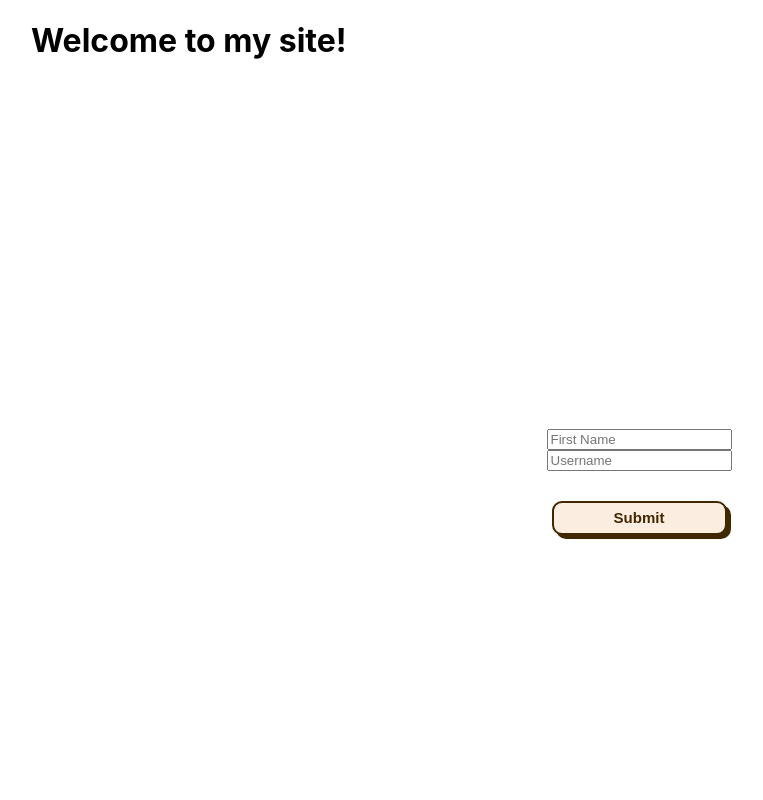
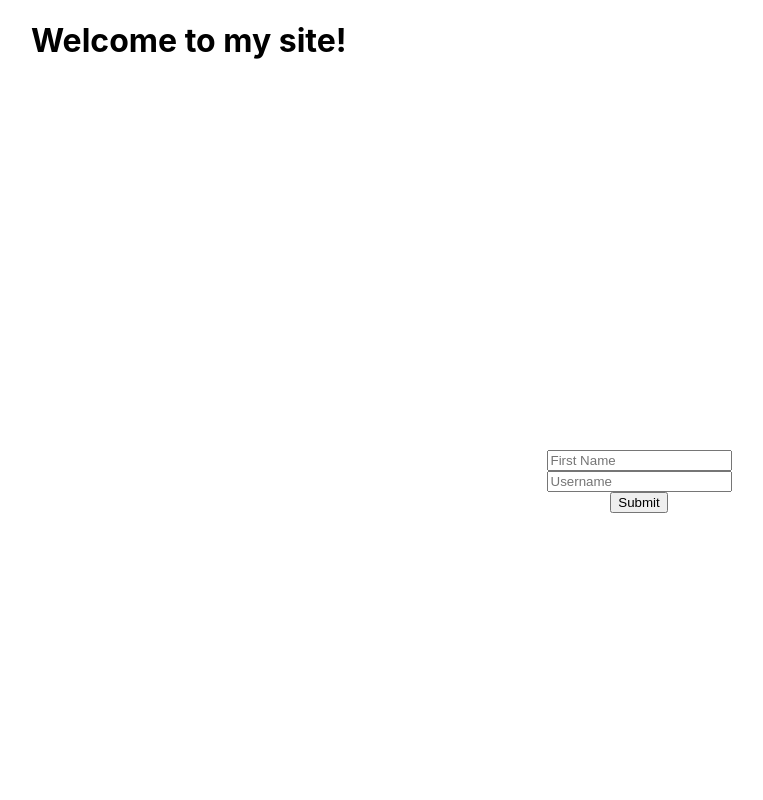
Before and after one commit to schwendyjr/test-next.jsapp, a Next.js app: page / in a window 1280 px wide. Shown: the top 800 px of the page, without its empty margins (1-764 px from the left). Built offline with nearby package versions, Linux system fonts and the light colour scheme.

Commit message:
new files and folders

```diff
--- a/styles/Home.module.css
+++ b/styles/Home.module.css
@@ -139,7 +139,7 @@
   margin-top: 200px;
 }
 
-button {
+.button {
   background-color: #fbeee0;
   border: 2px solid #422800;
   border-radius: 10px;
```
